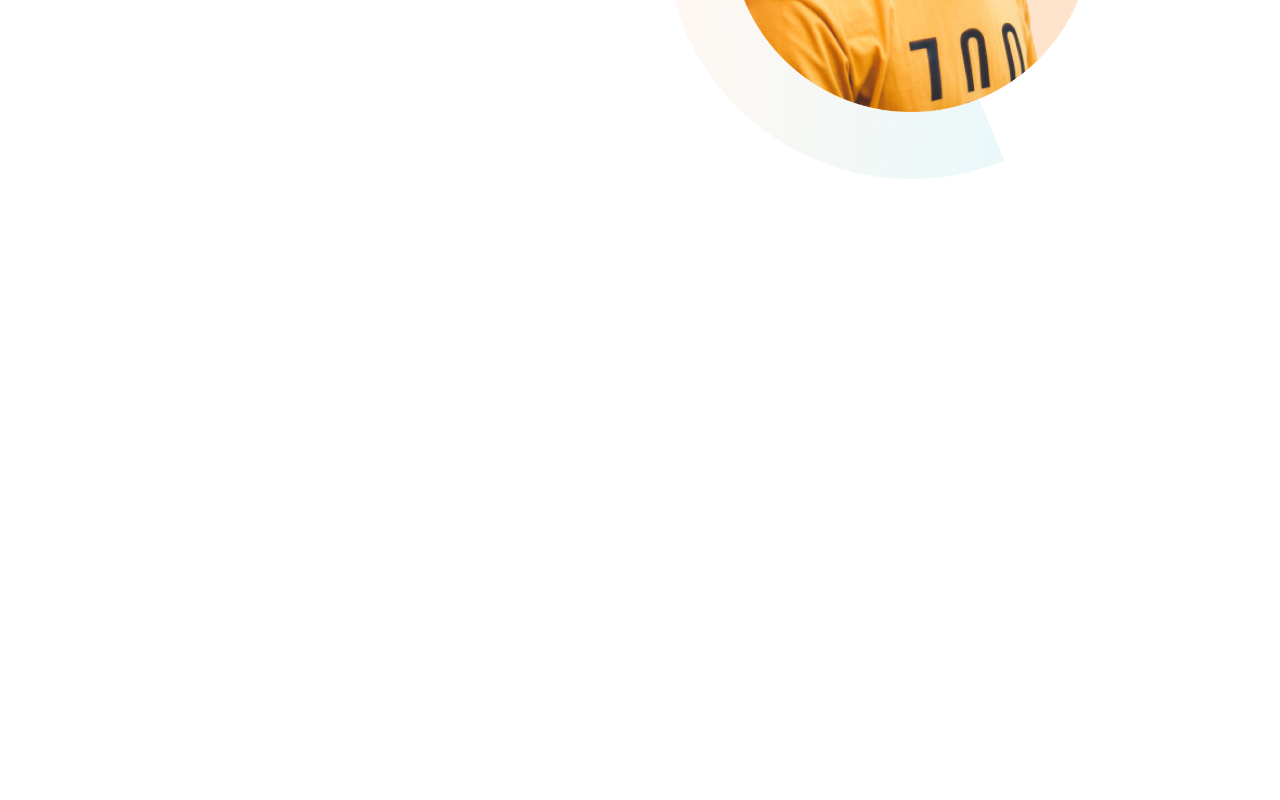
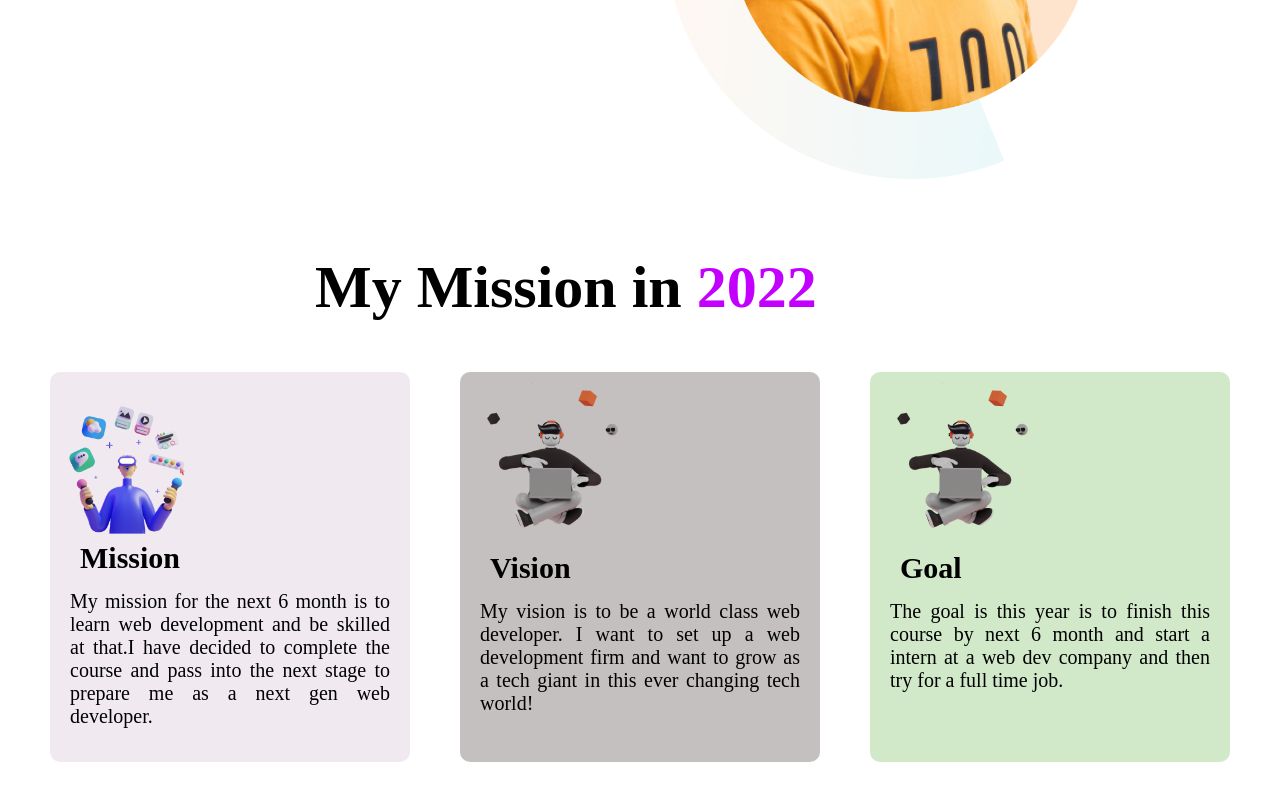
Before and after one commit to SwapnilKhandoker101/assignment1, a plain HTML site: page index.html in a window 1280 px wide. Shown: the part 398-1198 px from the top of the page. Before the commit the page ends 800 px from the top, so only its background shows below. Drawn offline with Linux system fonts and the light colour scheme.

Commit message:
middlepart

```diff
--- a/index.html
+++ b/index.html
@@ -14,7 +14,7 @@
         <section class="top-part-left">
             <div class="top-section-header">
                 <h1>Stay Focused on</h1>
-                <h1 class="mission">Mission 2022</h1>
+                <h1 class="purple-h1">Mission 2022</h1>
             </div>
             <div class="top-section-body">
                 <p>Well, this year I am planning to have a concrete plan towards my career <br>and my main focus is to
@@ -36,6 +36,48 @@
 
         </section>
     </div>
+    <div class="part2">
+        <section class="middle-heading">
+            <h1>My Mission in <span class="purple-h1">2022</span></h1>
+        </section>
+        <section class="middle-body flexible-container">
+            <div class="box ">
+                <img src="images/illustrators/illustrator-1.png" alt="">
+                <br>
+                <h3>Mission</h3>
+                <p>My mission for the next 6 month is to
+                    learn web development and be skilled at
+                    that.I have decided to complete the course and
+                    pass into the next stage to prepare me as a next gen web developer.
+                </p>
+
+            </div>
+            <!--Box 2-->
+            <div class="box" id="box2">
+                <img src="images/illustrators/illustrator-2.png" alt="">
+                <br>
+                <h3>Vision</h3>
+                <p>My vision is to be a world class web developer.
+                    I want to set up a web development firm and want to grow as a tech giant in this ever changing tech
+                    world!
+                </p>
+
+            </div>
+            <!--box3-->
+
+            <div class="box " id="box3">
+                <img src="images/illustrators/illustrator-2.png" alt="">
+                <br>
+                <h3>Goal</h3>
+                <p>The goal is this year is to finish this course
+                    by next 6 month and start a intern at a web dev company and then try for a full time job.
+                </p>
+
+            </div>
+
+        </section>
+
+    </div>
 
 </body>
 
--- a/style.css
+++ b/style.css
@@ -23,7 +23,7 @@ body{
     font-size: 40px;
     padding-left: 5px;
 }
-.mission{
+.purple-h1{
     margin-top: -10px;
     color: rgb(195, 0, 255);
 }
@@ -55,3 +55,42 @@ body{
 .button:hover{
     border:3px solid orchid ;
 }
+.middle-heading{
+    margin-left: 315px;
+    margin-top: -80px;
+}
+.middle-heading h1{
+    font-size: 60px;
+}
+
+.box{
+    width: 30%;
+    height: 390px;
+    background-color: #f0eaf0;
+    border-radius: 10px;
+    margin-left: 50px;
+    margin-bottom: 20px;
+}
+
+.box h3{
+    margin-top: -5px;
+    margin-left: 30px;
+    font-size: 30px;
+}
+.box p{
+    font-size: 20px;
+    text-align: justify;
+    padding: 20px;
+    margin-top: -35px;
+}
+.box img{
+    width: 50%;
+
+}
+#box2{
+    background-color: rgb(196, 192, 192);
+}
+#box3{
+    margin-right: 50px;
+    background-color: rgb(209, 233, 201);
+}
```
